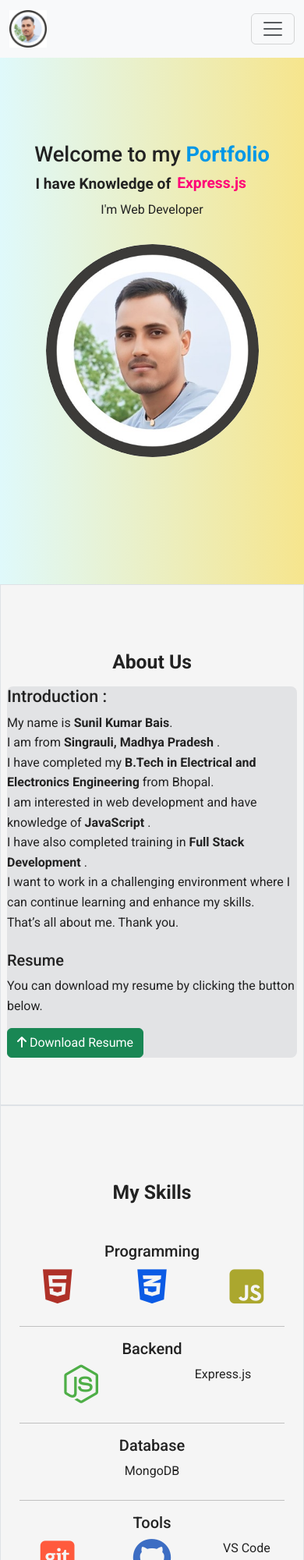
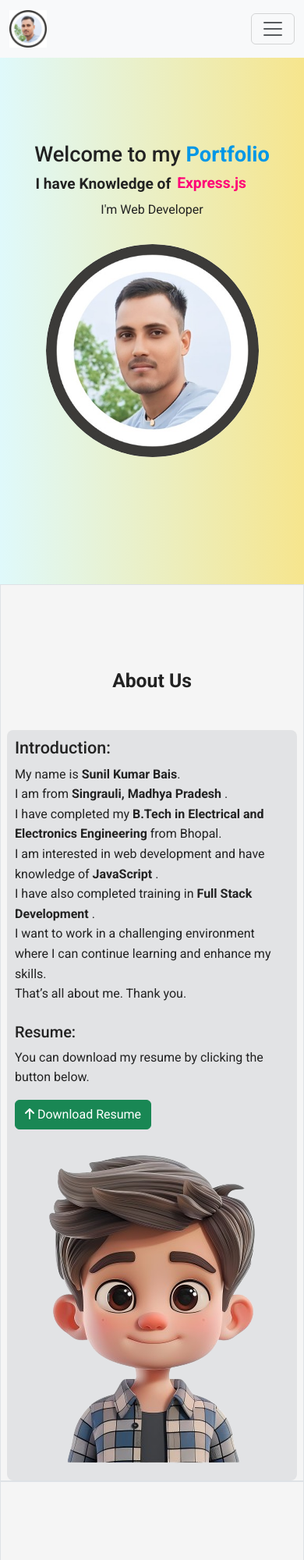
Before and after one commit to sunilkumarbais/portfolio, a plain HTML site: page index.html in a window 390 px wide. Shown: the top 2000 px of the page at 78% size. Drawn offline with nearby package versions, Linux system fonts and the light colour scheme.

Commit message:
add, delete some images and add some styles

```diff
--- a/css/style.css
+++ b/css/style.css
@@ -141,11 +141,13 @@ section {
 .about-row {
   display: flex;
   justify-content: space-evenly;
+  padding: 10px 0 10px 10px;
   align-items: center;
 }
 
 .about-row img{
   border-radius: 10px;
+  background:none;
 }
 
 /* Skills Section */
@@ -164,7 +166,11 @@ section {
 }
 
 /* Project Cards */
-
+#projects .card:hover {
+  filter: drop-shadow(0 2px 8px rgba(0, 0, 0, 0.3));
+  transition: filter 0.3s ease, transform 0.3s ease;
+  transform: translateY(-5px);
+}
 .card img{
   height: 20rem;
 }
@@ -212,6 +218,8 @@ footer {
 
   .about-row{
     flex-direction: column;
+    padding: 10px;
+    gap: 20px;
   }
 
 
--- a/index.html
+++ b/index.html
@@ -10,7 +10,7 @@
     integrity="sha512-Evv84Mr4kqVGRNSgIGL/F/aIDqQb7xQ2vcrdIwxfjThSH8CSR7PBEakCr51Ck+w+/U6swU2Im1vVX0SVk9ABhg=="
     crossorigin="anonymous" referrerpolicy="no-referrer" />
   <link rel="stylesheet" href="css/style.css">
-  <title>Home</title>
+  <title>Portfolio</title>
 </head>
 
 <body>
@@ -74,11 +74,11 @@
     </div>
   </section>
 
-  <section id="about" class="container about-section border px-2 border-1">
-    <h2 class="text-center fw-bolder mt-4 mb-3">About Us</h2>
-    <div class="about-row px-md-2 px-lg-0 bg-secondary-subtle rounded-3">
+  <section id="about" class="container about-section border px-2 pb-0 border-1">
+    <h2 class="text-center fw-bolder my-5 ">About Us</h2>
+    <div class="about-row bg-secondary-subtle rounded-3">
       <div class="me-md-3">
-        <h4>Introduction :</h4>
+        <h4>Introduction:</h4>
         My name is <strong>Sunil Kumar Bais</strong>. <br>
         I am from <strong>Singrauli, Madhya Pradesh </strong> . <br>
         I have completed my <strong> B.Tech in Electrical and Electronics Engineering </strong> from Bhopal. <br>
@@ -87,20 +87,20 @@
         I want to work in a challenging environment where I can continue learning and enhance my skills. <br>
         That&#8217;s all about me. Thank you.
 
-        <h5 class="mt-4">Resume</h5>
+        <h5 class="mt-4">Resume:</h5>
         <p class="mb-0">You can download my resume by clicking the button below.</p>
         <a href="resume.pdf" download class="btn btn-success mt-3">
           <i class="fa-solid fa-arrow-up"></i> Download Resume
         </a>
 
       </div>
-      <div class="d-none d-md-block">
-        <img src="image/SK.png" class="img-fluid" alt="Photo">
+      <div>
+        <img src="image/avatar.png" class="img-fluid" alt="Photo">
       </div>
     </div>
   </section>
 
-  <section id="skills" class="container project-section px-2 py-5 border border-1 ">
+  <section id="skills" class="container project-section px-2 py-5 border border-1">
     <h2 class="my-5 text-center fw-bolder">My Skills</h2>
     <div class="skills-card w-100 px-3 ">
       <div class="f-programming programming row mb-4  p-md-3">
@@ -220,8 +220,8 @@
             Message must be required
           </div>
         </div>
-        <div>
-          <button type="submit" class="btn btn-primary form-s-button">Submit</button>
+        <div class="row mx-1">
+          <button type="submit" class="btn btn-primary form-s-button col-12 col-md-2">Submit</button>
         </div>
       </div>
     </form>
```
Also changed, not shown: image/SK.png (deleted), image/Untitled design.png (deleted), image/avatar.png (added), image/express.js.png (deleted), image/vs-code.png (deleted), image/vsCode.png (deleted).
